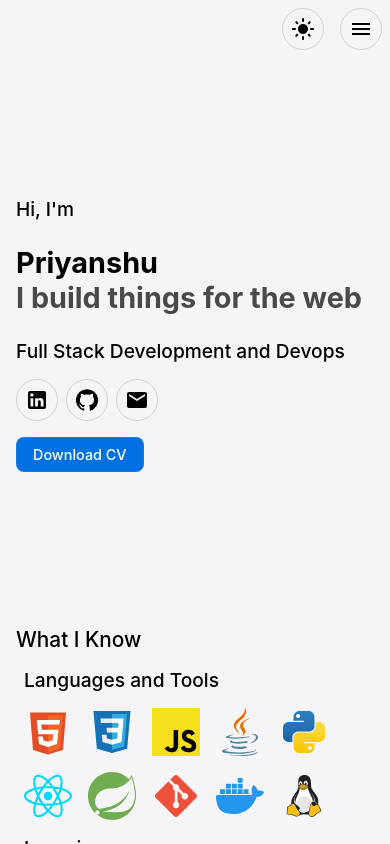
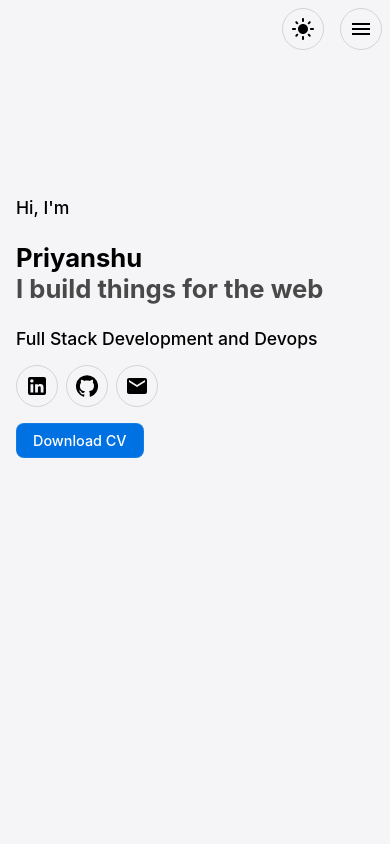
Before and after one commit to priyanshu16095/portfolio, a React (Vite) app: page / in a window 390 px wide. Built offline with nearby package versions, Linux system fonts and the light colour scheme.

Commit message:
new commit

```diff
--- a/src/components/Hero.jsx
+++ b/src/components/Hero.jsx
@@ -9,12 +9,12 @@ function Hero() {
     <div className='hero'>
       <div className="heroBody">
         <div className="heroContainer flex-v">
-          <p className='md-font'>Hi, I'm</p>
+          <p className='heroA'>Hi, I'm</p>
           <div className="about">
-            <h1 className='hi'>Priyanshu</h1>
-            <h1 className='build'>I build things for the web</h1>
+            <h1 className='heroB pri'>Priyanshu</h1>
+            <h1 className='heroB build'>I build things for the web</h1>
           </div>
-          <p className='md-font'>Full Stack Development and Devops</p>
+          <p className='heroA'>Full Stack Development and Devops</p>
           {/* <p className='like'>I like to craft solid and scalable frontend products with great user experiences.</p> */}
           <div className="resheroIcons flex">
             <a href="https://www.linkedin.com/in/priyanshu-gupta-960136303?utm_source=share&utm_campaign=share_via&utm_content=profile&utm_medium=android_app" target='_blank' className='round'><LinkedInIcon className='icon' /></a>
--- a/src/components/style.css
+++ b/src/components/style.css
@@ -90,6 +90,25 @@
 }
 
 /* HERO-------------------------------------------------------- */
+.heroContainer {
+    width: 100%;
+    padding: 4.7rem 1rem;
+    gap: 1rem;
+}
+.about {
+    margin: .5rem 0;
+}
+.resheroIcons {
+    gap: .5rem;
+}
+.heroA {
+    font-size: 1.2rem;
+    font-weight: 500;
+}
+.heroB {
+    font-size: 2.5rem;
+    font-weight: 700;
+}
 .about {
     align-items: center;
 }
@@ -113,33 +132,6 @@
         opacity: 1;
         transform: translateY(0);
     }
-}
-.build {
-    color: rgba(0, 0, 0, 0.7);
-}
-.location {
-    font-weight: 600;
-}
-.like {
-    font-size: 1.1rem;
-}
-.heroContainer {
-    width: 100%;
-    padding: 4.7rem 1rem;
-    gap: 1rem;
-}
-.about {
-    margin: .5rem 0;
-}
-.heroContainer .hi {
-    font-size: 1.8rem;
-}
-.heroContainer .build {
-    font-size: 1.8rem !important;
-    white-space: nowrap;
-}
-.resheroIcons {
-    gap: .5rem;
 }
 
 /* CONTACT------------------------------------------- */
--- a/src/index.css
+++ b/src/index.css
@@ -109,7 +109,7 @@
 .miniprojSidebar {
   background-color: var(--projSidebarBackgroundColor);
 }
-.hi {
+.pri {
   color: var(--hiFontColor);
 }
 
@@ -326,6 +326,9 @@ button:hover {
 }
 
 @media all and (max-width: 705px) {
+  .hero {
+    height: 100dvh;
+  }
   body {
     background-color: var(--bodyBackgrounColor-res);
   }
@@ -346,6 +349,12 @@ button:hover {
   .link {
     font-weight: 400;
     font-size: 16px;
+  }
+  .heroA {
+    font-size: 1.1rem;
+  }
+  .heroB {
+    font-size: 1.6rem;
   }
   .button {
     font-weight: 500;
```
